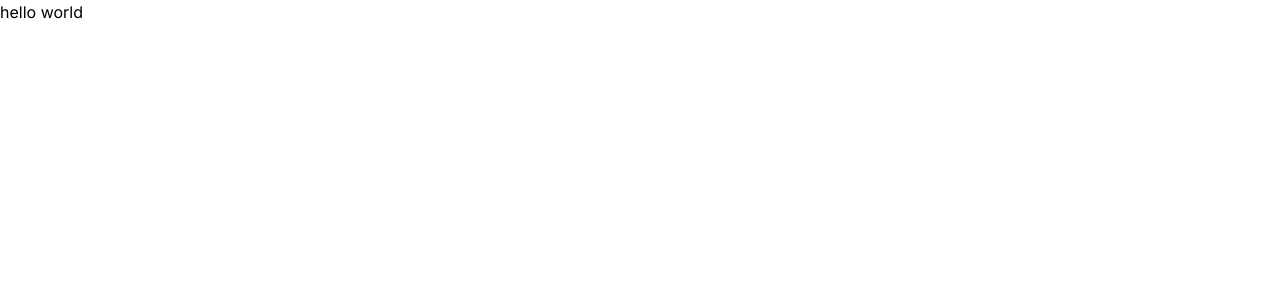
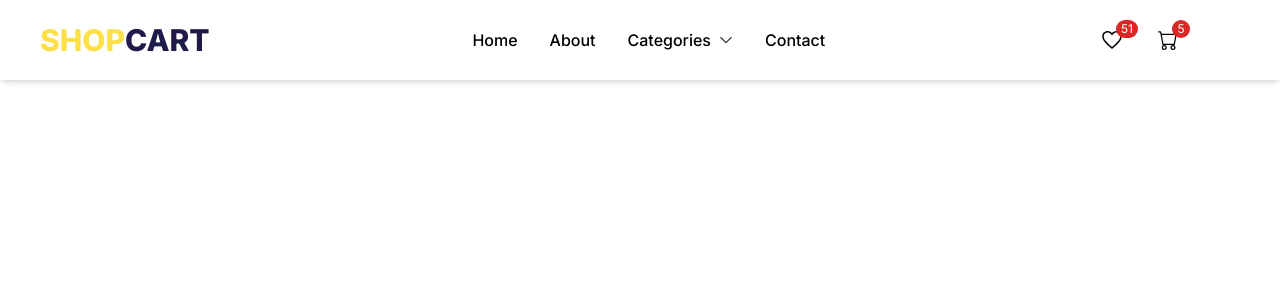
Before and after one commit to aakashsingh5858/nextjs-e-commerce, a Next.js app: page / in a window 1280 px wide. Shown: the top 300 px of the page. Built offline with nearby package versions, Linux system fonts and the light colour scheme.

Commit message:
created header

```diff
--- /dev/null
+++ b/app/components/Wrapper.js
@@ -0,0 +1,15 @@
+import React from "react";
+
+const Wrapper = ({ children, className }) => {
+  return (
+    <div
+      className={`w-full max-w-[1280px] px-5 md:px-10 mx-auto ${
+        className || ""
+      }`}
+    >
+      {children}
+    </div>
+  );
+};
+
+export default Wrapper;
--- /dev/null
+++ b/app/components/header/Header.js
@@ -0,0 +1,90 @@
+"use client";
+import React, { useEffect, useState } from "react";
+import Wrapper from "../Wrapper";
+import { useRouter } from "next/navigation";
+import Menu from "./Menu";
+import { IoMdHeartEmpty } from "react-icons/io";
+import { BsCart } from "react-icons/bs";
+import { BiMenuAltRight } from "react-icons/bi";
+import { VscChromeClose } from "react-icons/vsc";
+import MenuMobile from "./MenuMobile";
+
+const Header = () => {
+  const route = useRouter();
+  const [show, setShow] = useState("translate-y-0");
+  const [showCatMenu, setShowCatMenu] = useState(false);
+  const [mobileMenu, setMobileMenu] = useState(false);
+  const [lastScrollY, setLastScrollY] = useState(0);
+
+  const controlNavbar = () => {
+    if (window.scrollY > 200) {
+      if (window.scrollY > lastScrollY && !mobileMenu) {
+        setShow("-translate-y-[80px]");
+      } else {
+        setShow("shadow-md");
+      }
+    } else {
+      setShow("translate-y-0");
+    }
+    setLastScrollY(window.scrollY);
+  };
+
+  useEffect(() => {
+    window.addEventListener("scroll", controlNavbar);
+    return () => {
+      window.removeEventListener("scroll", controlNavbar);
+    };
+  }, [lastScrollY]);
+  return (
+    <header
+      className={`w-full h-[50px] shadow-md md:h-[80px] bg-white flex items-center justify-between z-20 sticky top-0 transition-transform duration-300 ${show}`}
+    >
+      <Wrapper className="h-[60px] flex justify-between items-center">
+        <h1
+          className="text-3xl font-extrabold text-yellow-300 cursor-pointer"
+          onClick={() => route.push("/")}
+        >
+          SHOP<span className="text-indigo-950">CART</span>
+        </h1>
+        <Menu showCatMenu={showCatMenu} setShowCatMenu={setShowCatMenu} />
+        {mobileMenu && (
+          <MenuMobile
+            showCatMenu={showCatMenu}
+            setShowCatMenu={setShowCatMenu}
+            setMobileMenu={setMobileMenu}
+          />
+        )}
+
+        <div className="flex items-center gap-2 text-black">
+          <div className="w-8 md:w-12 h-8 md:h-12 rounded-full flex justify-center items-center hover:bg-black/[0.05] cursor-pointer relative">
+            <IoMdHeartEmpty className="tex-[19px] md:text-[24px]" />
+            <div className="h-[14px] md:h-[18px] min-w-[14px] md:min-w-[18px] rounded-full bg-red-600 absolute top-1 left-5 md:left-7 text-white text-[10px] md:text-[12px] flex justify-center items-center px-[2px] md:px-[5px]">
+              51
+            </div>
+          </div>
+          <div className="w-8 md:w-12 h-8 md:h-12 rounded-full flex justify-center items-center hover:bg-black/[0.05] cursor-pointer relative">
+            <BsCart className="tex-[15px] md:text-[20px]" />
+            <div className="h-[14px] md:h-[18px] min-w-[14px] md:min-w-[18px] rounded-full bg-red-600 absolute top-1 left-5 md:left-7 text-white text-[10px] md:text-[12px] flex justify-center items-center px-[2px] md:px-[5px]">
+              5
+            </div>
+          </div>
+          <div className="w-8 md:w-12 h-8 md:h-12 rounded-full -mr-2 flex justify-center items-center hover:bg-black/[0.05] cursor-pointer relative">
+            {mobileMenu ? (
+              <VscChromeClose
+                className="text-[16px]"
+                onClick={() => setMobileMenu(false)}
+              />
+            ) : (
+              <BiMenuAltRight
+                className="text-[20px] md:hidden"
+                onClick={() => setMobileMenu(true)}
+              />
+            )}
+          </div>
+        </div>
+      </Wrapper>
+    </header>
+  );
+};
+
+export default Header;
--- /dev/null
+++ b/app/components/header/Menu.js
@@ -0,0 +1,60 @@
+import { useRouter } from "next/navigation";
+import React from "react";
+import { BsChevronDown } from "react-icons/bs";
+
+const Menu = ({ showCatMenu, setShowCatMenu }) => {
+  const route = useRouter();
+  const menuList = [
+    { id: 1, name: "Home", onClick: () => route.push("/") },
+    { id: 2, name: "About", onClick: () => route.push("/about") },
+    { id: 3, name: "Categories", subMenu: true },
+    { id: 4, name: "Contact", onClick: () => route.push("/contact") },
+  ];
+  const subMenuList = [
+    { id: 1, name: "Jordan", doc_count: 11 },
+    { id: 2, name: "Sneakers", doc_count: 8 },
+    { id: 3, name: "Running shoes", doc_count: 64 },
+    { id: 4, name: "Football shoes", doc_count: 107 },
+  ];
+  return (
+    <ul className="hidden md:flex items-center gap-8 font-medium text-black">
+      {menuList.map((l, i) => {
+        return (
+          <div key={l.id}>
+            {!!l.subMenu ? (
+              <li
+                className="cursor-pointer flex items-center gap-2 relative"
+                onMouseEnter={() => setShowCatMenu(true)}
+                onMouseLeave={() => setShowCatMenu(false)}
+              >
+                {l.name}
+                <BsChevronDown size={14} />
+                {showCatMenu && (
+                  <ul className="bg-white absolute top-6 left-0 min-w-[250px] px-1 py-1 text-black shadow-lg">
+                    {subMenuList.map((subMenu, i) => {
+                      return (
+                        <li
+                          key={subMenu.id}
+                          className="h-12 flex justify-between items-center px-3 hover:bg-black/[0.03] rounded-md"
+                          onClick={() => setShowCatMenu(false)}
+                        >
+                          {subMenu.name}
+                        </li>
+                      );
+                    })}
+                  </ul>
+                )}
+              </li>
+            ) : (
+              <li className="cursor-pointer" onClick={l.onClick}>
+                {l.name}
+              </li>
+            )}
+          </div>
+        );
+      })}
+    </ul>
+  );
+};
+
+export default Menu;
--- /dev/null
+++ b/app/components/header/MenuMobile.js
@@ -0,0 +1,71 @@
+import { useRouter } from "next/navigation";
+import React from "react";
+import { BsChevronDown } from "react-icons/bs";
+
+const MenuMobile = ({ showCatMenu, setShowCatMenu, setMobileMenu }) => {
+  const route = useRouter();
+  const menuList = [
+    { id: 1, name: "Home", onClick: () => route.push("/") },
+    { id: 2, name: "About", onClick: () => route.push("/about") },
+    { id: 3, name: "Categories", subMenu: true },
+    { id: 4, name: "Contact", onClick: () => route.push("/contact") },
+  ];
+  const subMenuList = [
+    { id: 1, name: "Jordan", doc_count: 11 },
+    { id: 2, name: "Sneakers", doc_count: 8 },
+    { id: 3, name: "Running shoes", doc_count: 64 },
+    { id: 4, name: "Football shoes", doc_count: 107 },
+  ];
+  return (
+    <ul className="flex flex-col md:hidden font-bold absolute top-[50px] left-0 w-full h-[calc(100vh-50px)] bg-white border-t text-black">
+      {menuList.map((l, i) => {
+        return (
+          <div key={l.id}>
+            {!!l.subMenu ? (
+              <li
+                className="cursor-pointer py-4 px-5 border-b flex flex-col relative "
+                onClick={() => setShowCatMenu(!showCatMenu)}
+              >
+                <div className="flex justify-between items-center">
+                  {l.name}
+                  <BsChevronDown size={14} />
+                </div>
+
+                {showCatMenu && (
+                  <ul className="bg-black/[0.05] -m-5 mt-4 -mb-4">
+                    {subMenuList.map((subMenu, i) => {
+                      return (
+                        <li
+                          key={subMenu.id}
+                          className="py-4 px-8 border-t flex justify-between"
+                          onClick={() => {
+                            setShowCatMenu(false);
+                            setMobileMenu(false);
+                          }}
+                        >
+                          {subMenu.name}
+                        </li>
+                      );
+                    })}
+                  </ul>
+                )}
+              </li>
+            ) : (
+              <li
+                className="py-4 px-5 border-b"
+                onClick={() => {
+                  l.onClick;
+                  setMobileMenu(false);
+                }}
+              >
+                {l.name}
+              </li>
+            )}
+          </div>
+        );
+      })}
+    </ul>
+  );
+};
+
+export default MenuMobile;
--- a/app/layout.js
+++ b/app/layout.js
@@ -1,5 +1,6 @@
 import { Inter } from "next/font/google";
 import "./globals.css";
+import Header from "./components/header/Header";
 
 const inter = Inter({ subsets: ["latin"] });
 
@@ -11,7 +12,10 @@ export const metadata = {
 export default function RootLayout({ children }) {
   return (
     <html lang="en">
-      <body className={inter.className}>{children}</body>
+      <body className={inter.className}>
+        <Header />
+        {children}
+      </body>
     </html>
   );
 }
--- a/app/page.js
+++ b/app/page.js
@@ -1,5 +1,5 @@
 import Image from "next/image";
 
 export default function Home() {
-  return <main className="">hello world</main>;
+  return <main className="h-[2000px]"></main>;
 }
```
Also changed, not shown: package.json (+8 -4 lines), 1 other file (tests, documents, lock files or other folders).
